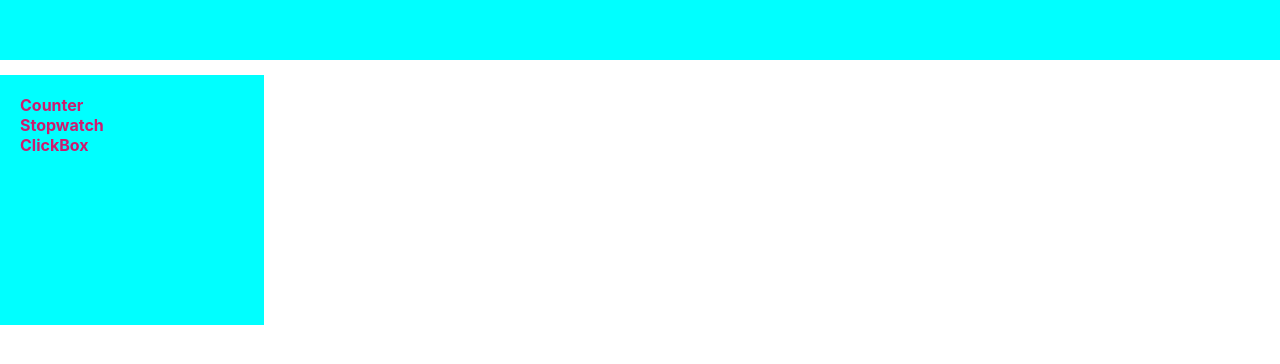
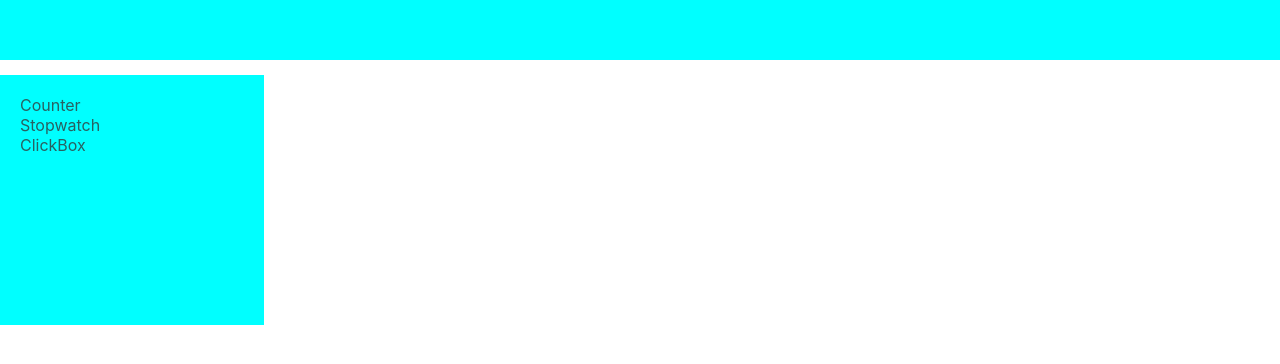
Before and after one commit to Taitanos/counter, a React (Create React App) app: page / in a window 1280 px wide. Shown: the top 364 px of the page. Built offline with nearby package versions, Linux system fonts and the light colour scheme.

Commit message:
refactoring Navbar.tsx

```diff
--- a/src/Navbar/Navbar.module.css
+++ b/src/Navbar/Navbar.module.css
@@ -11,12 +11,13 @@
 
 }
 
-.item a {
+.item {
     color: #296161;
     text-decoration: none;
 }
 
-.item a.activeLink {
+.activeLink {
     color: #ce1a6e;
     font-weight: bold;
+    text-decoration: none;
 }
--- a/src/Navbar/Navbar.tsx
+++ b/src/Navbar/Navbar.tsx
@@ -5,14 +5,14 @@ import {NavLink} from "react-router-dom";
 function Navbar() {
     return <div className={s.nav}>
         <div className={s.navContent}>
-            <div className={s.item}>
-                <NavLink to={'/counter'} className={s.activeLink}>Counter</NavLink>
+            <div>
+                <NavLink className={({isActive}) => isActive ? s.activeLink: s.item}to={'/counter'} >Counter</NavLink>
             </div>
-            <div className={s.item}>
-                <NavLink to={'/stopwatch'} className={s.activeLink}>Stopwatch</NavLink>
+            <div>
+                <NavLink className={({isActive}) => isActive ? s.activeLink: s.item} to={'/stopwatch'} >Stopwatch</NavLink>
             </div>
-            <div className={s.item}>
-                <NavLink to={'/clickbox'} className={s.activeLink}>ClickBox</NavLink>
+            <div>
+                <NavLink className={({isActive}) => isActive ? s.activeLink: s.item} to={'/clickbox'} >ClickBox</NavLink>
             </div>
         </div>
     </div>
```
